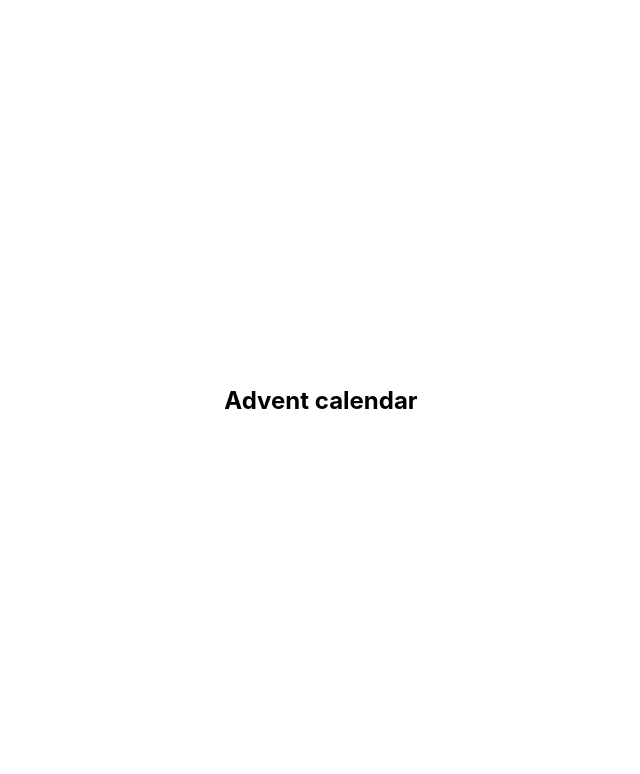
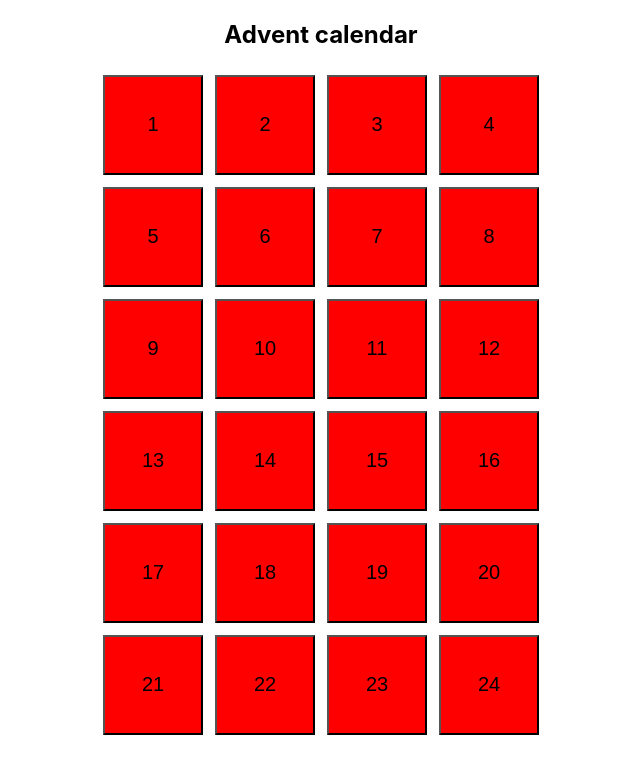
Before and after one commit to MikAoJk/advent-calendar, a Next.js app: page / in a window 1280 px wide. Shown: the top 774 px of the page, without its empty margins (319-959 px from the left). Built offline with nearby package versions, Linux system fonts and the light colour scheme.

Commit message:
Added in hatches

```diff
--- /dev/null
+++ b/src/components/AdventCalender/AdventCalender.module.css
@@ -0,0 +1,5 @@
+.main {
+    text-align: center;
+    margin: 0 auto;
+    max-width: 30em;
+}
--- a/src/components/AdventCalender/AdventCalender.tsx
+++ b/src/components/AdventCalender/AdventCalender.tsx
@@ -1,9 +1,113 @@
-import styles from "../../styles/Home.module.css";
+import styles from "./AdventCalender.module.css";
+import Hatche, {HatcheData} from "../Hatche/Hatche";
 
 const AdventCalender = () => {
+
+    const hatchesData: HatcheData[] =
+        [{
+            day: 1,
+            price: 'candy 1'
+        },
+            {
+                day: 2,
+                price: 'candy 2'
+            },
+            {
+                day: 3,
+                price: 'candy 3'
+            },
+            {
+                day: 4,
+                price: 'candy 4'
+            },
+            {
+                day: 5,
+                price: 'candy 5'
+            },
+            {
+                day: 6,
+                price: 'candy 6'
+            },
+            {
+                day: 7,
+                price: 'candy 7'
+            },
+            {
+                day: 8,
+                price: 'candy 8'
+            },
+            {
+                day: 9,
+                price: 'candy 9'
+            },
+            {
+                day: 10,
+                price: 'candy 10'
+            },
+            {
+                day: 11,
+                price: 'candy 11'
+            },
+            {
+                day: 12,
+                price: 'candy 12'
+            },
+            {
+                day: 13,
+                price: 'candy 13'
+            },
+            {
+                day: 14,
+                price: 'candy 14'
+            },
+            {
+                day: 15,
+                price: 'candy 15'
+            },
+            {
+                day: 16,
+                price: 'candy 16'
+            },
+            {
+                day: 17,
+                price: 'candy 17'
+            },
+            {
+                day: 18,
+                price: 'candy 18'
+            },
+            {
+                day: 19,
+                price: 'candy 19'
+            },
+            {
+                day: 20,
+                price: 'candy 20'
+            },
+            {
+                day: 21,
+                price: 'candy 21'
+            },
+            {
+                day: 22,
+                price: 'candy 22'
+            },
+            {
+                day: 23,
+                price: 'candy 23'
+            },
+            {
+                day: 24,
+                price: 'candy 24'
+            }
+        ]
+
     return (
         <div className={styles.main}>
             <h2>Advent calendar</h2>
+            {hatchesData.map(hatcheData =>
+                <Hatche key={hatcheData.day} hatcheData={hatcheData}/>
+            )}
         </div>
     )
 }
--- /dev/null
+++ b/src/components/Hatche/Hatche.module.css
@@ -0,0 +1,14 @@
+.hatche__front {
+    position: relative;
+    display: inline-block;
+    margin: .3em;
+    background: red;
+    transform-style: preserve-3d;
+    transform-origin: 0;
+    text-align: center;
+    cursor: pointer;
+    transition: all .2s ease-out;
+    width: 5em;
+    height: 5em;
+    font-size: 20px;
+}
--- /dev/null
+++ b/src/components/Hatche/Hatche.tsx
@@ -0,0 +1,20 @@
+import styles from "./Hatche.module.css";
+
+interface HatcheProps {
+    hatcheData: HatcheData
+}
+
+const Hatche = (hatcheProps: HatcheProps) => {
+    return (
+            <button className={styles.hatche__front}>
+                {hatcheProps.hatcheData.day}
+            </button>
+    )
+}
+
+export type HatcheData = {
+    day: number
+    price: string
+}
+
+export default Hatche;
--- a/src/styles/Home.module.css
+++ /dev/null
@@ -1,129 +0,0 @@
-.container {
-  padding: 0 2rem;
-}
-
-.main {
-  min-height: 100vh;
-  padding: 4rem 0;
-  flex: 1;
-  display: flex;
-  flex-direction: column;
-  justify-content: center;
-  align-items: center;
-}
-
-.footer {
-  display: flex;
-  flex: 1;
-  padding: 2rem 0;
-  border-top: 1px solid #eaeaea;
-  justify-content: center;
-  align-items: center;
-}
-
-.footer a {
-  display: flex;
-  justify-content: center;
-  align-items: center;
-  flex-grow: 1;
-}
-
-.title a {
-  color: #0070f3;
-  text-decoration: none;
-}
-
-.title a:hover,
-.title a:focus,
-.title a:active {
-  text-decoration: underline;
-}
-
-.title {
-  margin: 0;
-  line-height: 1.15;
-  font-size: 4rem;
-}
-
-.title,
-.description {
-  text-align: center;
-}
-
-.description {
-  margin: 4rem 0;
-  line-height: 1.5;
-  font-size: 1.5rem;
-}
-
-.code {
-  background: #fafafa;
-  border-radius: 5px;
-  padding: 0.75rem;
-  font-size: 1.1rem;
-  font-family: Menlo, Monaco, Lucida Console, Liberation Mono, DejaVu Sans Mono,
-    Bitstream Vera Sans Mono, Courier New, monospace;
-}
-
-.grid {
-  display: flex;
-  align-items: center;
-  justify-content: center;
-  flex-wrap: wrap;
-  max-width: 800px;
-}
-
-.card {
-  margin: 1rem;
-  padding: 1.5rem;
-  text-align: left;
-  color: inherit;
-  text-decoration: none;
-  border: 1px solid #eaeaea;
-  border-radius: 10px;
-  transition: color 0.15s ease, border-color 0.15s ease;
-  max-width: 300px;
-}
-
-.card:hover,
-.card:focus,
-.card:active {
-  color: #0070f3;
-  border-color: #0070f3;
-}
-
-.card h2 {
-  margin: 0 0 1rem 0;
-  font-size: 1.5rem;
-}
-
-.card p {
-  margin: 0;
-  font-size: 1.25rem;
-  line-height: 1.5;
-}
-
-.logo {
-  height: 1em;
-  margin-left: 0.5rem;
-}
-
-@media (max-width: 600px) {
-  .grid {
-    width: 100%;
-    flex-direction: column;
-  }
-}
-
-@media (prefers-color-scheme: dark) {
-  .card,
-  .footer {
-    border-color: #222;
-  }
-  .code {
-    background: #111;
-  }
-  .logo img {
-    filter: invert(1);
-  }
-}
--- a/src/styles/globals.css
+++ b/src/styles/globals.css
@@ -1,18 +1,10 @@
 html,
 body {
+  height: 100%;
   padding: 0;
   margin: 0;
   font-family: -apple-system, BlinkMacSystemFont, Segoe UI, Roboto, Oxygen,
     Ubuntu, Cantarell, Fira Sans, Droid Sans, Helvetica Neue, sans-serif;
-}
-
-a {
-  color: inherit;
-  text-decoration: none;
-}
-
-* {
-  box-sizing: border-box;
 }
 
 @media (prefers-color-scheme: dark) {
```
